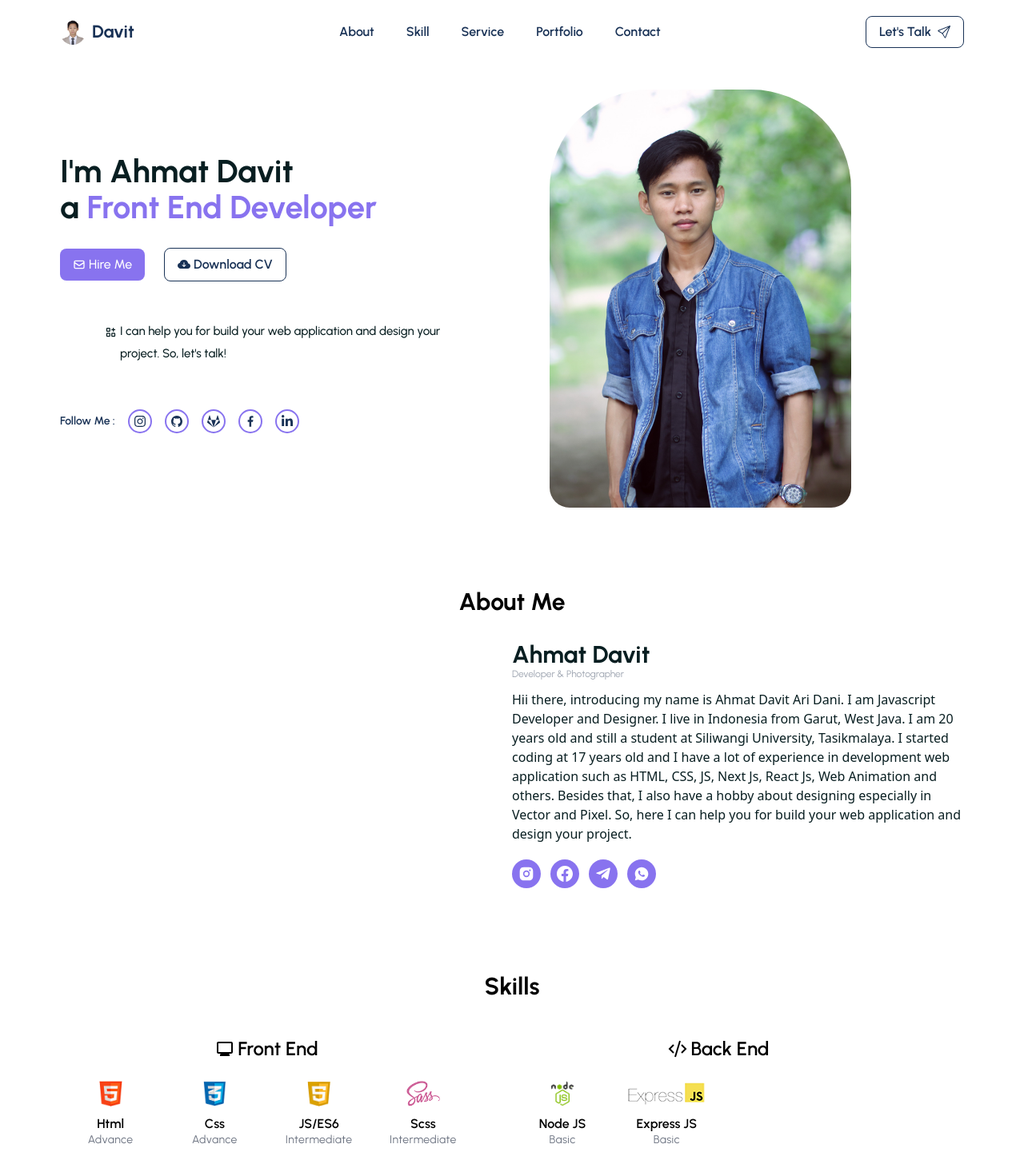
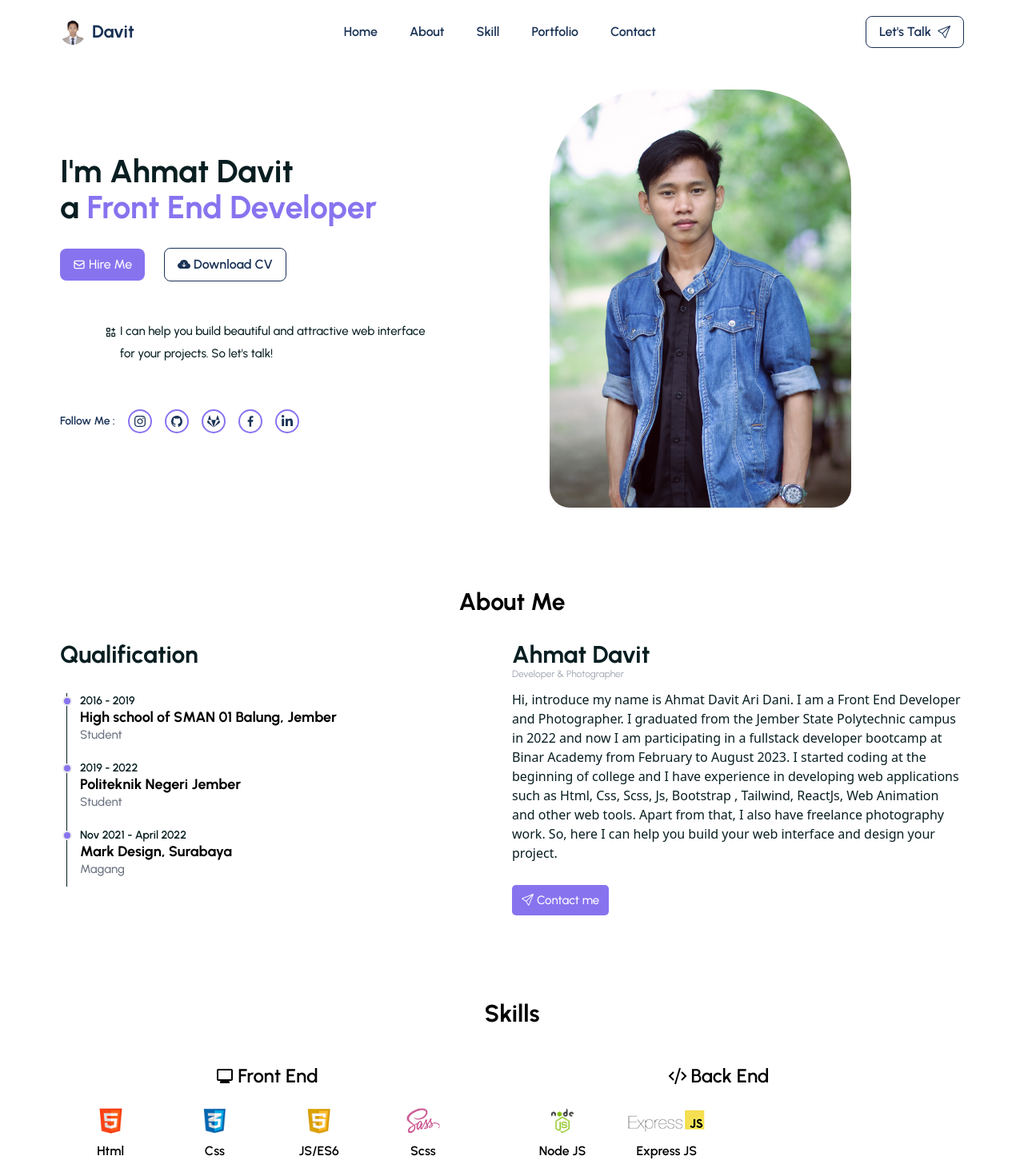
Before and after one commit to Davitaridani/my-portfolio, a React (Create React App) app: page / in a window 1280 px wide. Shown: the top 1451 px of the page at 80% size. Built offline with nearby package versions, Linux system fonts and the light colour scheme.

Commit message:
add data footer

```diff
--- a/src/assets/data/dataPortfolio.js
+++ b/src/assets/data/dataPortfolio.js
@@ -32,34 +32,6 @@ import ps from "../img/ps.png";
 import express from "../img/expressjs.png";
 import nodeJs from "../img/node-js.png";
 
-export const qualification = [
-  {
-    id: 1,
-    year: "2016 - 2019",
-    school: "High school of SMAN 01 Balung,Jember",
-    text: "Student",
-  },
-
-  {
-    id: 2,
-    year: "2019 - 2022",
-    school: "Politeknik Negeri Jember",
-    text: "Student",
-  },
-  {
-    id: 3,
-    year: "Nov 2021 - April 2022",
-    school: "Mark Design, Surabaya",
-    text: "Magang",
-  },
-  {
-    id: 4,
-    year: "Feb 2023 - Agust 2023 / NOW",
-    school: "Fullstack - Binar Academy",
-    text: "Student",
-  },
-];
-
 export const imgPortfolio = [
   {
     id: 1,
@@ -81,12 +53,51 @@ export const imgPortfolio = [
   },
 ];
 
+export const qualification = [
+  {
+    year: "2016 - 2019",
+    school: "High school of SMAN 01 Balung, Jember",
+    text: "Student",
+  },
+
+  {
+    year: "2019 - 2022",
+    school: "Politeknik Negeri Jember",
+    text: "Student",
+  },
+  {
+    year: "Nov 2021 - April 2022",
+    school: "Mark Design, Surabaya",
+    text: "Magang",
+  },
+  {
+    year: "Feb 2023 - Agust 2023 / NOW",
+    school: "Fullstack - Bootcamp Binar Academy",
+    text: "Student",
+  },
+];
+
 export const iconHero = [
-  <FaInstagram />,
-  <IoLogoGithub />,
-  <FaGitlab />,
-  <GrFacebookOption />,
-  <FaLinkedinIn />,
+  {
+    icon: <FaInstagram />,
+    link: "https://www.instagram.com/davitt_ad/",
+  },
+  {
+    icon: <IoLogoGithub />,
+    link: "https://github.com/Davitaridani",
+  },
+  {
+    icon: <FaGitlab />,
+    link: "https://gitlab.com/Davitaridani",
+  },
+  {
+    icon: <GrFacebookOption />,
+    link: "https://www.facebook.com/davit.aridani",
+  },
+  {
+    icon: <FaLinkedinIn />,
+    link: "https://www.linkedin.com/in/ahmat-davit-ari-dani-1125721a1/",
+  },
 ];
 
 export const imgSkill = [
--- a/src/components/footer/Footer.jsx
+++ b/src/components/footer/Footer.jsx
@@ -1,54 +1,68 @@
-import React from 'react'
+import React from 'react';
+import { AiFillGithub } from "react-icons/ai";
 import { FiInstagram } from "react-icons/fi";
-import { RiFacebookFill } from "react-icons/ri";
-import { RiLinkedinBoxLine } from "react-icons/ri"
-import { AiFillGithub } from "react-icons/ai"
+import { RiFacebookFill, RiLinkedinBoxLine } from "react-icons/ri";
 import { SiWhatsapp } from "react-icons/si";
+
 
 const Footer = () => {
 
 	const dataIcon = [
+		{
+			icon: <FiInstagram />,
+			link: "https://www.instagram.com/davitt_ad/",
+		},
+		{
+			icon: <RiFacebookFill />,
+			link: "https://www.facebook.com/davit.aridani",
+		},
+		{
+			icon: <RiLinkedinBoxLine />,
+			link: "https://www.linkedin.com/in/ahmat-davit-ari-dani-1125721a1/",
+		},
+		{
+			icon: <AiFillGithub />,
+			link: "https://github.com/Davitaridani",
+		},
+		{
+			icon: <SiWhatsapp />,
+			link: "https://api.whatsapp.com/send?phone=6282139948735"
+		}
+	]
 
-		{ icon: <FiInstagram /> },
-		{ icon: <RiFacebookFill /> },
-		{ icon: <RiLinkedinBoxLine /> },
-		{ icon: <AiFillGithub /> },
-		{ icon: <SiWhatsapp /> }
-	]
 	return (
-		<footer className="bg-headingColor pt-12 pb-7 " id="footer">
+		<footer className="bg-headingColor pt-12 pb-7" id="footer">
 			<div className="container">
 				<div className="flex mb-10 max-w-[80%] mx-auto">
-
 					<div className="basis-1/3">
-						<h3 className='text-white text-[25px] font-semibold'>Davit</h3>
-						<p>Front End Developer </p>
+						<h3 className='text-slate-200 text-[25px] font-semibold'>Davit</h3>
+						<p className="text-slate-300">Front End Developer </p>
 					</div>
 
 					<div className="basis-1/3">
-						<h3 className='text-slate-400 text-[17px] font-semibold mb-3'>Links</h3>
-						<ul className="text-slate-400 text-sm"	>
+						<h3 className='text-slate-200 text-[17px] font-semibold mb-3'>Links</h3>
+						<ul className="text-slate-300 text-sm">
 							<li className='mb-2'>
-								<a href="">About</a>
+								<a href="#about">About</a>
 							</li>
 							<li className='mb-2'>
-								<a href="">Skill</a>
+								<a href="#skill">Skill</a>
 							</li>
 							<li className='mb-2'>
-								<a href="">Portfolio</a>
+								<a href="#portfolio">Portfolio</a>
 							</li>
 							<li className='mb-2'>
-								<a href="">Contact</a>
+								<a href="#contact">Contact</a>
 							</li>
 						</ul>
 					</div>
 
 					<div className="">
-						<h3 className='mb-3'>Follow Me:</h3>
+						<h3 className='mb-3 text-slate-200 text-[17px] font-medium'>Follow Me:</h3>
 						<div className="flex items-center justify-center gap-3 mb-3">
 							{dataIcon.map((item, index) => (
 								<div key={index}>
-									<a href='#' className='text-gray-300 text-[17px] flex gap-4 border border-solid h-[35px] w-[35px] justify-center items-center rounded-full hover:bg-slate-300 hover:text-headingColor duration-200 ease-in'>
+									<a href={item.link} target='_blank' rel="noreferrer" className='text-gray-300 text-[17px] flex gap-4 border border-solid h-[35px] w-[35px] justify-center items-center rounded-full hover:bg-slate-300 hover:text-headingColor duration-200 ease-in'>
 										{item.icon}
 									</a>
 								</div>
--- a/src/components/header/Header.jsx
+++ b/src/components/header/Header.jsx
@@ -4,6 +4,14 @@ import { GiHamburgerMenu } from "react-icons/gi";
 import logoProfile from "../../assets/img/profile-about.jpg";
 
 const Header = () => {
+
+	const navLinks = [
+		{ path: "#home", display: "Home", active: true, },
+		{ path: "#about", display: "About", active: false, },
+		{ path: "#skill", display: "Skill", active: false, },
+		{ path: "#portfolio", display: "Portfolio", active: false, },
+		{ path: "#contact", display: "Contact", active: false, }
+	]
 
 	const headerRef = useRef(null)
 
@@ -48,29 +56,16 @@ const Header = () => {
 						</div>
 					</div>
 
-					{/* menu Start */}
 					<div className="menu">
 						<ul className='flex items-center gap-10'>
-							<li>
-								<a onClick={handleClick} className="text-smallTextColor font-semibold" href="#about">About</a>
-							</li>
-							<li>
-								<a onClick={handleClick} className="text-smallTextColor font-semibold" href="#skill">Skill</a>
-							</li>
-							<li>
-								<a onClick={handleClick} className="text-smallTextColor font-semibold" href="#service">Service</a>
-							</li>
-							<li>
-								<a onClick={handleClick} className="text-smallTextColor font-semibold" href="#portfolio">Portfolio</a>
-							</li>
-							<li>
-								<a onClick={handleClick} className="text-smallTextColor font-semibold" href="#contact">Contact</a>
-							</li>
+							{navLinks.map((item, index) => (
+								<li key={index}>
+									<a onClick={handleClick} className="text-smallTextColor font-semibold" href={item.path}>{item.display}</a>
+								</li>
+							))}
 						</ul>
 					</div>
-					{/* menu End */}
 
-					{/* Btn menu */}
 					<div className="flex items-center gap-4">
 						<button className="flex items-center gap-2 text-smallTextColor font-semibold border border-solid border-smallTextColor py-2 px-4 rounded-[8px] max-h-[40px] hover:bg-smallTextColor hover:text-white ease-in duration-300">
 							Let's Talk
@@ -82,9 +77,7 @@ const Header = () => {
 						</span>
 					</div>
 				</div>
-
 			</div>
-
 		</header >
 	)
 }
--- a/src/components/sections/About.jsx
+++ b/src/components/sections/About.jsx
@@ -1,67 +1,42 @@
-import React from 'react'
+import React from 'react';
+import { BsSend } from "react-icons/bs";
 import { qualification } from "../../assets/data/dataPortfolio";
-import { RiInstagramFill } from "react-icons/ri";
-import { BsFacebook } from "react-icons/bs";
-import { FaTelegramPlane } from "react-icons/fa";
-import { RiWhatsappFill } from "react-icons/ri";
 
 const About = () => {
-
-	const dataSosmed = [
-		{ icon: <RiInstagramFill /> },
-		{ icon: <BsFacebook /> },
-		{ icon: <FaTelegramPlane /> },
-		{ icon: <RiWhatsappFill /> }
-	]
 
 	return (
 		<section id="about">
 			<div className="container">
 				<h1 className="text-center mb-8 font-bold text-3xl">About Me</h1>
-				<div className="flex flex-1">
-					<div className="w-full basis-1/2  overflow-y-scroll h-[250px] scrollbar-hide  ">
-						<ol className='relative border-l border-gray-700 '>
-							{qualification.map((item, index) => {
-								<li key={item.index}>
-									<div className='absolute w-3 h-3 rounded-full mt-1.5 -left-1.5 border-2 border-primary dark:border-gray-200 bg-light dark:bg-primary'>
-										<h3 className="text-teal-700">{item.year}</h3>
-										<p>{item.school}</p>
-										<span>{item.text}</span>
-									</div>
-								</li>
-							})}
-						</ol>
+				<div className="flex">
+					<div className="w-full basis-1/2">
+						<h3 className='text-3xl font-bold  text-headingColor leading-8 mb-6'>Qualification</h3>
+						<div className="h-[250px] overflow-y-auto p-2 scrollbar-hide">
+							<ol className='relative border-l border-headingColor'>
+								{qualification.map((item, index) => (
+									<li className='mb-5 ml-4' key={index}>
+										<div className='absolute w-3 h-3 rounded-full mt-1 -left-1.5 border-2   bg-primaryColor'>
+										</div>
+										<h3 className="text-headingColor font-semibold text-sm">{item.year}</h3>
+										<p className="text-lg font-bold leading-5">{item.school}</p>
+										<span className="font-medium text-[15px] text-gray-500">{item.text}</span>
+									</li>
+								))}
+							</ol>
+						</div>
 					</div>
 
-					<div className="w-full basis-1/2 ">
+					<div className=" basis-1/2 ">
 						<div className="mb-3">
 							<h3 className="text-3xl font-bold text-headingColor leading-8 ">Ahmat Davit</h3>
 							<p className="text-xs text-gray-400">Developer & Photographer</p>
 						</div>
-						<p className="font-medium text-headingColor font-sans mb-5">Hii there, introducing my name is Ahmat Davit Ari Dani. I am Javascript Developer and Designer. I live in Indonesia from Garut, West Java. I am 20 years old and still a student at Siliwangi University, Tasikmalaya. I started coding at 17 years old and I have a lot of experience in development web application such as HTML, CSS, JS, Next Js, React Js, Web Animation and others. Besides that, I also have a hobby about designing especially in Vector and Pixel. So, here I can help you for build your web application and design your project.</p>
-						<div className="flex items-center gap-3 ">
-							<span className="flex items-center justify-center bg-primaryColor text-white text-xl rounded-full h-9 w-9 hover:bg-smallTextColor hover:text-white duration-300 ease-in ">
-								<a href="#" className="">
-									<RiInstagramFill />
-								</a>
-							</span>
-							<span className="flex items-center justify-center bg-primaryColor text-white text-xl rounded-full h-9 w-9 hover:bg-smallTextColor hover:text-white duration-300 ease-in cursor-pointer">
-								<a href="#">
-									<BsFacebook />
-								</a>
-							</span>
-							<span className="flex items-center justify-center bg-primaryColor text-white text-xl rounded-full h-9 w-9 hover:bg-smallTextColor hover:text-white duration-300 ease-in cursor-pointer">
-								<a href="#">
-									<FaTelegramPlane />
-								</a>
-							</span>
-							<span className="flex items-center justify-center bg-primaryColor text-white text-xl rounded-full h-9 w-9 hover:bg-smallTextColor hover:text-white duration-300 ease-in cursor-pointer">
-								<a href="#">
-									<RiWhatsappFill />
-								</a>
-							</span>
+						<p className="font-medium text-headingColor font-sans mb-7">Hi, introduce my name is Ahmat Davit Ari Dani. I am a Front End Developer and Photographer. I graduated from the Jember State Polytechnic campus in 2022 and now I am participating in a fullstack developer bootcamp at Binar Academy from February to August 2023. I started coding at the beginning of college and I have experience in developing web applications such as Html, Css, Scss, Js, Bootstrap , Tailwind, ReactJs, Web Animation and other web tools. Apart from that, I also have freelance photography work. So, here I can help you build your web interface and design your project.</p>
+						<a href='#contact' className='flex items-center gap-1 bg-primaryColor  max-w-fit   text-[15px] text-white font-medium rounded-[5px] py-2 px-3'><span><BsSend /></span> Contact me</a>
+						<div className="flex items-center gap-3">
 						</div>
 					</div>
+
 				</div>
 			</div>
 		</section>
--- a/src/components/sections/Hero.jsx
+++ b/src/components/sections/Hero.jsx
@@ -10,26 +10,26 @@ import Imgownload from "../../assets/img/Kosa.pdf";
 const Hero = () => {
 
 	return (
-		<section className="pt-0" id="">
+		<section className="pt-0" id="home">
 			<div className="container pt-14">
 				<div className="md:flex items-center justify-between sm:flex-col md:flex-row">
 					{/* Content Left */}
 					<div className="w-full md:basis-1/2">
 						<h5 className="font-bold text-headingColor text-[40px] leading-[35px] sm:leading-[45px] mt-5">I'm Ahmat Davit <br />a <span className='text-primaryColor'>Front End Developer</span></h5>
 						<div className="flex items-center gap-6 mt-7">
-							<a href="davitaridani@gmail.com" ><span className='flex items-center bg-primaryColor text-white font-medium gap-1 hover:bg-smallTextColor ease-in duration-300 py-2 px-4 rounded-[8px]'><HiOutlineMail /> Hire Me</span>
+							<a href="mailto:davitaridani@gmail.com" ><span className='flex items-center bg-primaryColor text-white font-medium gap-1 hover:bg-smallTextColor ease-in duration-300 py-2 px-4 rounded-[8px]'><HiOutlineMail /> Hire Me</span>
 							</a>
 							<a href={Imgownload} download className="flex items-center text-smallTextColor font-semibold text-base py-2 px-4 rounded-[8px] border border-solid border-smallTextColor gap-1 hover:border-primaryColor hover:bg-primaryColor hover:text-white ease-in duration-300"> <BsCloudArrowDownFill /> Download CV</a>
 						</div>
 						<p className='flex gap-1 text-headingColor font-medium mt-12 text-[15px] leading-7 sm:pl-14 sm:pr-10'>
 							<span className='pt-2'> <TbApps /> </span>
-							I can help you for build your web application and design your project. So, let's talk!
+							I can help you build beautiful and attractive web interface <br /> for your projects. So let's talk!
 						</p>
 						<div className="flex items-center gap-4 mt-14">
 							<span className="text-smallTextColor text-sm font-semibold">Follow Me : </span>
 							{iconHero.map((item, index) => (
 								<span className='border-solid border-2 border-primaryColor flex items-center justify-center h-[30px] w-[30px] rounded-full hover:bg-primaryColor duration-300 ease-in cursor-pointer group' key={index}>
-									<a href="#" className="text-smallTextColor duration-300 ease-in group-hover:text-white text-base font-semibold ">{item}</a>
+									<a href={item.link} target="_blank" rel="noreferrer" className="text-smallTextColor duration-300 ease-in group-hover:text-white text-base font-semibold ">{item.icon}</a>
 								</span>
 							))}
 						</div>
```
Also changed, not shown: src/components/sections/Contact.jsx (+8 -11 lines), src/components/sections/Portfolio.jsx (+8 -10 lines).
